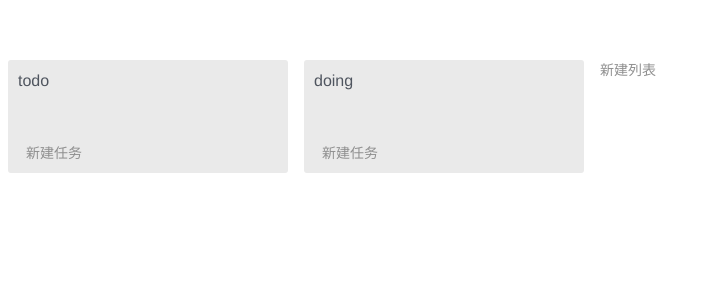
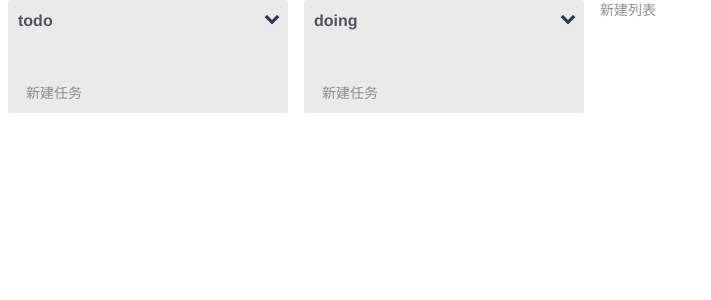
Before and after one commit to john-chow/scrum-kanban, a Vue app: page / in a window 1280 px wide. Shown: the top 300 px of the page, without its empty margins (0-711 px from the left). Built offline with nearby package versions, Linux system fonts and the light colour scheme.

Commit message:
make style better

```diff
--- a/package.json
+++ b/package.json
@@ -9,7 +9,10 @@
     "build": "cross-env NODE_ENV=production webpack --progress --hide-modules"
   },
   "dependencies": {
+    "animate.css": "^3.5.2",
     "bootstrap": "^3.3.7",
+    "font-awesome": "^4.7.0",
+    "jquery": "^2.1.4",
     "sortablejs": "^1.6.0",
     "url-loader": "^0.5.9",
     "vue": "^2.3.3",
--- a/src/assets/app.css
+++ b/src/assets/app.css
@@ -5,8 +5,65 @@
 
 .task-board .entry-new {
   position: relative;
-  width: 296px;
+  width: 236px;
   display: inline-block;
   vertical-align: top;
   margin: 0 16px 0 8px;
 }
+
+.pbox {
+  border-radius: 0;
+  border: 0;
+  z-index: 1100;
+  position: absolute;
+  text-align: left;
+  font-size: 14px;
+  background: #FFF;
+}
+
+.pbox .pop-menu,
+.pbox .sub-menu,
+.pbox .pop-menu {
+  box-shadow: 0 0 24px rgba(0,0,0,.18);
+  min-width: 240px;
+}
+
+.pop-menu {
+  min-width: 240px;
+  padding: 5px 0;
+  display: block;
+}
+
+.pop-menu .menu-item,
+.pop-menu li {
+  padding: 0;
+  margin: 0 0 2px;
+  display: block;
+  cursor: pointer;
+}
+
+.pop-menu .menu-item.active,
+.pop-menu .menu-item:hover,
+.pop-menu li.active,
+.pop-menu li:hover {
+  background: #eaeaea;
+}
+
+.pop-menu .menu-item a.no-icon, .pop-menu li a.no-icon {
+  padding-left: 40px;
+}
+
+.pop-menu .menu-item a, .pop-menu li a {
+  text-decoration: none;
+  display: block;
+  color: #333;
+  border-left: 4px rgba(255,255,255,0) solid;
+  box-sizing: border-box;
+  padding: 10px 15px;
+}
+
+.task-board .modal-dialog {
+  position: fixed;
+  left: 50%;
+  transform: translateX(-50%);
+}
--- a/src/components/item_creator.vue
+++ b/src/components/item_creator.vue
@@ -2,7 +2,7 @@
   <div class="entry-new">
     <div v-if="is_creating">
       <div class="form-group">
-        <input type="text" v-model="name" class="form-control">
+        <input type="text" v-model="name" v-on:keyup.13="create" class="form-control">
       </div>
       <div class="form-group">
         <button class="btn btn-primary" @click="create">确定</button>
--- a/src/components/kanban.vue
+++ b/src/components/kanban.vue
@@ -1,7 +1,7 @@
 <template>
   <div class="task-board">
     <div class="district">
-      <swimline class="sortable-item" v-for="one in matters" :meta.sync="one">
+      <swimline class="sortable-item" v-for="(one, index) in matters" :meta.sync="one" :ordernum="index" v-on:deletion="deleteMatter">
       </swimline>
     </div>
     <item-creator v-on:creation="addMatter" text="新建列表"></item-creator>
@@ -12,6 +12,8 @@
 import Swimline from './swimline.vue'
 import ItemCreator from './item_creator.vue'
 import 'bootstrap/dist/css/bootstrap.css'
+import 'animate.css'
+import 'font-awesome/css/font-awesome.css'
 
 export default {
   name:  'kanban',
@@ -33,6 +35,10 @@ export default {
       this.matters.push({
         name: option.name
       })
+    },
+    deleteMatter(option) {
+      let index = option.order;
+      this.matters.splice(index, 1);
     }
   },
   mounted:   function() {
@@ -59,4 +65,14 @@ export default {
 </script>
 
 <style>
+.task-board {
+  position: absolute;
+  top: 0;
+  bottom: 0;
+  left: 0;
+  right: 0;
+  white-space: nowrap;
+  overflow-y: hidden;
+  overflow-x: auto;
+}
 </style>
--- a/src/components/swimline.vue
+++ b/src/components/swimline.vue
@@ -3,6 +3,7 @@
     <div class="swimline-content">
       <div class="swimline-header">
         <span class="title">{{meta.name}}</span>
+        <i @click="openMenu" class="fa fa-chevron-down action" aria-hidden="true"></i>
       </div>
       <draggable class="list-group swimline-cards" element="div" v-model="tasks" :options="dragOptions" :move="onMoveCard" @start="isDragging=true" @end="isDragging=false">
         <taskcard v-for="(one, index) in tasks" :meta.sync="one" :key="index"></taskcard>
@@ -10,6 +11,12 @@
       <div class="swimline-footer">
         <item-creator v-on:creation="addThing" text="新建任务"></item-creator>
       </div>
+    </div>
+    <div v-show="menuOpening" class="pbox">
+      <ul class="pop-menu">
+        <li><a href="javascript:;" @click="rename">重命名</a></li>
+        <li><a href="javascript:;" @click="todelete">删除</a></li>
+      </ul>
     </div>
   </div>
 </template>
@@ -21,7 +28,7 @@ import Draggable from 'vuedraggable'
 
 export default {
   name:   'swimline',
-  props:  ['meta'],
+  props:  ['meta', 'ordernum'],
   components: {
     Taskcard,
     ItemCreator,
@@ -31,7 +38,8 @@ export default {
     return {
       tasks:  [],
       isDragging: false,
-      delayedDragging:false
+      delayedDragging:false,
+      menuOpening: false
     }
   },
   computed: {
@@ -52,9 +60,25 @@ export default {
     onMoveCard ({relatedContext, draggedContext}) {
       const relatedElement = relatedContext.element;
       const draggedElement = draggedContext.element;
-      console.log((!relatedElement || !relatedElement.fixed) && !draggedElement.fixed);
       return (!relatedElement || !relatedElement.fixed) && !draggedElement.fixed
     },
+    openMenu() {
+      this.menuOpening = true;
+      let ctx = this;
+      setTimeout(() => {
+        document.body.addEventListener('click', () => {
+          ctx.menuOpening = false;
+        }, {once: true});
+      }, 1)
+    },
+    rename() {
+    },
+    todelete() {
+      this.$emit('deletion', {
+        order:  this.ordernum,
+        meta:   this.meta,
+      })
+    }
   },
   watch:  {
     isDragging (newValue) {
@@ -109,8 +133,16 @@ export default {
     text-overflow: ellipsis;
     color: #4f555f;
     font-size: 16px;
-    font-weight: 500;
+    font-weight: 700;
     margin-bottom: 6px;
+  }
+  .swimline-header .action {
+    display: block;
+    position: absolute;
+    right: 8px;
+    top: 10px;
+    font-size: 16px;
+    cursor: pointer;
   }
   .swimline-cards {
     overflow-y: auto;
--- a/src/components/taskcard.vue
+++ b/src/components/taskcard.vue
@@ -1,6 +1,18 @@
 <template>
-  <div class="list-group-item taskcard">
-    {{meta.name}}
+  <div class="list-group-item taskcard" :class="{ 'task-complete': is_complete == true }" @click="openDetail">
+    <a href="javascript:;" @click="toggleCompletion" class="task-check" draggable="false">
+      <i class="task-check fa fa-square-o" :class="{ 'fa-check-square': is_complete==true }" aria-hidden="true"></i>
+    </a>
+    <span class="task-title">{{meta.name}}</span>
+    <div class="card-detail modal-dialog modal-lg" style="display: none;">
+      <div class="modal-content">
+        <div>{{meta.name}}</div>
+        <div class="modal-footer">
+          <button type="button" class="btn btn-default" @click="closeDetail">取消</button>
+          <button type="button" class="btn btn-primary">保存</button>
+        </div>
+      </div>
+    </div>
   </div>
 </template>
 
@@ -10,6 +22,24 @@ export default {
   props:  ['meta'],
   data () {
     return {
+      is_complete:  false,
+    }
+  },
+  methods:  {
+    toggleCompletion() {
+      this.is_complete = !this.is_complete;
+    },
+    openDetail() {
+      let dom = this.$el.getElementsByClassName('card-detail')[0];
+      /*
+      dom.removeClassName('zoomOut');
+      dom.addClassName('zoomIn');
+      */
+    },
+    closeDetail() {
+      let dom = this.$el.getElementsByClassName('card-detail')[0];
+      dom.removeClassName('zoomIn');
+      dom.addClassName('zoomOut');
     }
   }
 }
@@ -25,4 +55,15 @@ export default {
     border-radius: 2px;
     box-shadow: 0 1px 1px rgba(0,0,0,.1)
   }
+
+  .task-check {
+    margin-right: 8px;
+  }
+  .task-complete .task-check {
+    color: #69d0d1;
+  }
+  .task-complete .task-title {
+    color: #8f8f8f;
+    text-decoration: line-through;
+  }
 </style>
--- a/src/main.js
+++ b/src/main.js
@@ -1,5 +1,6 @@
 import Vue from 'vue'
 import App from './App.vue'
+import './utils'
 import './assets/app.css'
 
 new Vue({
--- /dev/null
+++ b/src/utils.js
@@ -0,0 +1,16 @@
+Element.prototype.hasClassName = function(name) {
+  return new RegExp("(?:^|\\s+)" + name + "(?:\\s+|$)").test(this.className);
+};
+
+Element.prototype.addClassName = function(name) {
+  if (!this.hasClassName(name)) {
+    this.className = this.className ? [this.className, name].join(' ') : name;
+  }
+};
+
+Element.prototype.removeClassName = function(name) {
+  if (this.hasClassName(name)) {
+    var c = this.className;
+    this.className = c.replace(new RegExp("(?:^|\\s+)" + name + "(?:\\s+|$)", "g"), "");
+  }
+};
```
